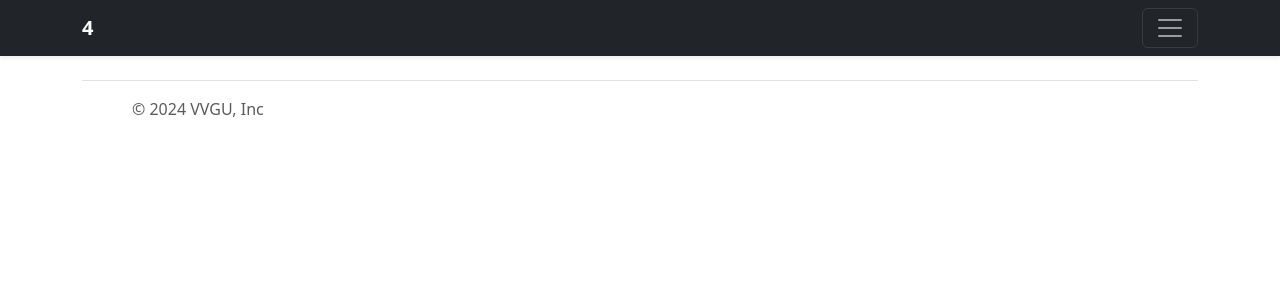
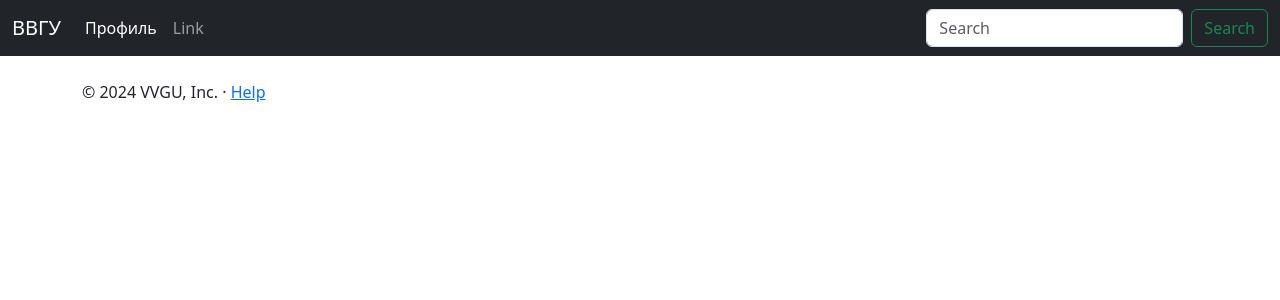
Before and after one commit to KelBro/GlobalFinishProject, a Flask app: page / in a window 1280 px wide. Shown: the top 300 px of the page. Run offline with Flask 3, Linux system fonts and the light colour scheme; some libraries are stand-ins or nearby versions.

Commit message:
fix bugs

```diff
--- a/data/db_session.py
+++ b/data/db_session.py
@@ -1,4 +1,3 @@
-from flask_sqlalchemy import SQLAlchemy
 import sqlalchemy as sa
 import sqlalchemy.orm as orm
 from sqlalchemy.orm import Session
--- a/templates/base.html
+++ b/templates/base.html
@@ -9,46 +9,31 @@
     <title>{% block title %}{% endblock %}</title>
 </head>
 <body>
-    <header data-bs-theme="dark">
-      <div class="text-bg-dark collapse" id="navbarHeader" style="">
-        <div class="container">
-          <div class="row">
-            <div class="col-sm-8 col-md-7 py-4">
-              <h4>5</h4>
-              <p class="text-body-secondary">6</p>
-            </div>
-            <div class="col-sm-4 offset-md-1 py-4">
-              <h4>7</h4>
-              <ul class="list-unstyled">
-                <li><a href="#" class="text-white">1</a></li>
-                <li><a href="#" class="text-white">2</a></li>
-                <li><a href="#" class="text-white">3</a></li>
-              </ul>
-            </div>
-          </div>
+    <nav class="navbar navbar-expand-md navbar-dark bg-dark mb-4">
+      <div class="container-fluid">
+        <a class="navbar-brand" href="/">ВВГУ</a>
+        <button class="navbar-toggler" type="button" data-bs-toggle="collapse" data-bs-target="#navbarCollapse" aria-controls="navbarCollapse" aria-expanded="false" aria-label="Toggle navigation">
+          <span class="navbar-toggler-icon"></span>
+        </button>
+        <div class="collapse navbar-collapse" id="navbarCollapse">
+          <ul class="navbar-nav me-auto mb-2 mb-md-0">
+            <li class="nav-item">
+              <a class="nav-link active" aria-current="page" href="/profile">Профиль</a>
+            </li>
+            <li class="nav-item">
+              <a class="nav-link" href="#">Link</a>
+            </li>
+          </ul>
+          <form class="d-flex" role="search">
+            <input class="form-control me-2" type="search" placeholder="Search" aria-label="Search">
+            <button class="btn btn-outline-success" type="submit">Search</button>
+          </form>
         </div>
       </div>
-      <div class="navbar navbar-dark bg-dark shadow-sm">
-        <div class="container">
-          <a href="#" class="navbar-brand d-flex align-items-center">
-            <strong>4</strong>
-          </a>
-          <button class="navbar-toggler collapsed" type="button" data-bs-toggle="collapse" data-bs-target="#navbarHeader" aria-controls="navbarHeader" aria-expanded="false" aria-label="تبديل التنقل">
-            <span class="navbar-toggler-icon"></span>
-          </button>
-        </div>
-      </div>
-    </header>
+    </nav>
     {% block body %}{% endblock %}
-    <div class="container">
-      <footer class="container d-flex flex-wrap justify-content-between align-items-center py-3 my-4 border-top">
-        <div class="col-md-4 d-flex align-items-center">
-          <a href="/" class="mb-3 me-2 mb-md-0 text-body-secondary text-decoration-none lh-1">
-            <svg class="bi" width="30" height="24"><use xlink:href="#bootstrap"></use></svg>
-          </a>
-          <span class="mb-3 mb-md-0 text-body-secondary">© 2024 VVGU, Inc</span>
-        </div>
-      </footer>
-    </div>
+    <footer class="container">
+        <p>© 2024 VVGU, Inc. · <a href="#">Help</a></p>
+    </footer>
 </body>
 </html>
--- a/templates/index.html
+++ b/templates/index.html
@@ -5,5 +5,6 @@
 {% endblock %}
 
 {% block body %}
-
+<main>
+</main>
 {% endblock %}
```
